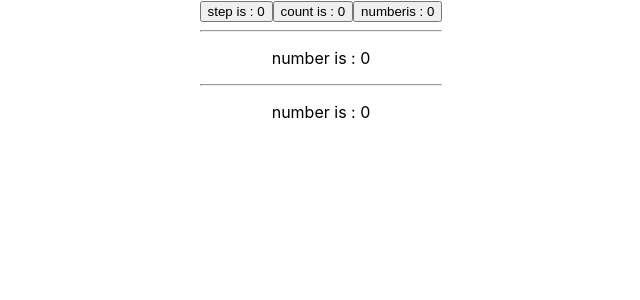
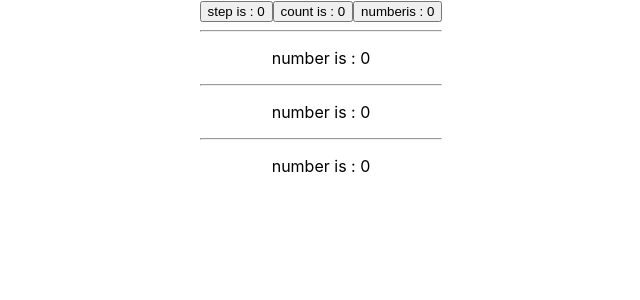
Before and after one commit to postbird/react-hook-practice, a React (Create React App) app: page / in a window 1280 px wide. Shown: the top 300 px of the page, without its empty margins (319-959 px from the left). Built offline with nearby package versions, Linux system fonts and the light colour scheme.

Commit message:
feat: add useMemo

```diff
--- /dev/null
+++ b/src/mods/Demo11/Child-useMemo.js
@@ -0,0 +1,13 @@
+import React, { useMemo } from 'react';
+
+export default (props = {}) => {
+    console.log(`--- component re-render ---`);
+    return useMemo(() => {
+        console.log(`--- useMemo re-render ---`);
+        return <div>
+            {/* <p>step is : {props.step}</p> */}
+            {/* <p>count is : {props.count}</p> */}
+            <p>number is : {props.number}</p>
+        </div>
+    }, [props.number]);
+}
--- a/src/mods/Demo11/index.js
+++ b/src/mods/Demo11/index.js
@@ -1,5 +1,6 @@
 import React, { useState, } from 'react';
 import Child from './Child';
+import ChildUseMemo from './Child-useMemo';
 import ChildMemo from './Child-memo';
 
 export default (props = {}) => {
@@ -27,7 +28,8 @@ export default (props = {}) => {
             <button onClick={handleCalNumber}>numberis : {number} </button>
             <hr />
             <Child step={step} count={count} number={number} /> <hr />
-            <ChildMemo step={step} count={count} number={number} />
+            <ChildMemo step={step} count={count} number={number} /><hr />
+            <ChildUseMemo step={step} count={count} number={number} />
         </div>
     );
 }
```
